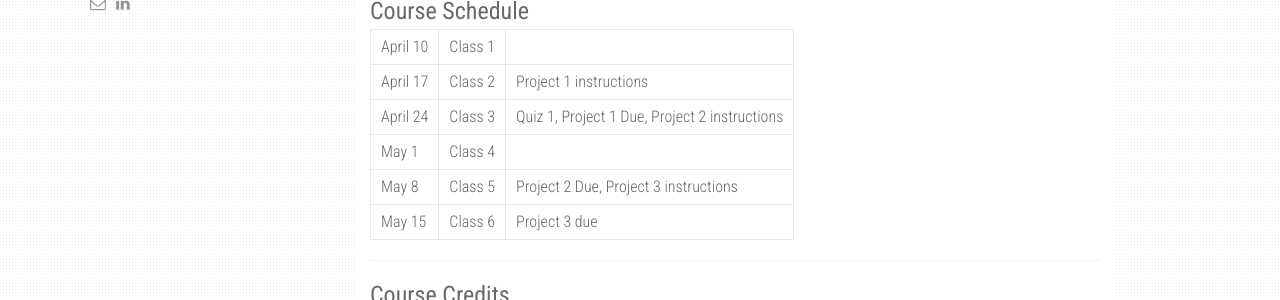
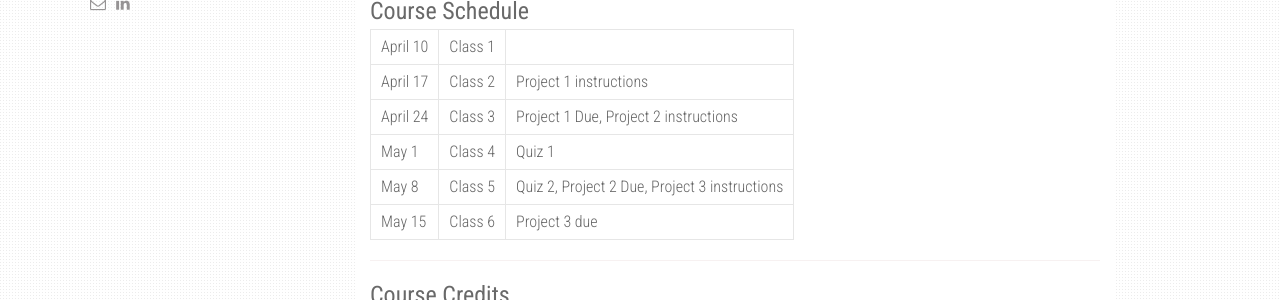
Before and after one commit to Julix91/COMP-2913, a Jekyll site: the page built from course_outline.md, in a window 1280 px wide and 900 px high. Shown: the part 428-728 px from the top of the window. Built offline with Jekyll 4.4.1, drawn with Linux system fonts in a browser that asks for light colours; nearby versions of some CDN libraries; our own code applies the rules of GitHub Pages for plain Markdown files.

Commit message:
Update for class 3

```diff
--- a/course_outline.md
+++ b/course_outline.md
@@ -10,9 +10,9 @@ Instructor led labs and exercises focus on how to structure and develop single-p
 
 | April 10 | Class 1 |                                                |
 | April 17 | Class 2 | Project 1 instructions                         |
-| April 24 | Class 3 | Quiz 1, Project 1 Due,  Project 2 instructions |
-| May 1    | Class 4 |                                                |
-| May 8    | Class 5 | Project 2 Due, Project 3 instructions          |
+| April 24 | Class 3 | Project 1 Due,  Project 2 instructions         |
+| May 1    | Class 4 | Quiz 1                                         |
+| May 8    | Class 5 | Quiz 2, Project 2 Due, Project 3 instructions  |
 | May 15   | Class 6 | Project 3 due                                  |
 
 ---
```
Also changed, not shown: _posts/2018-04-23-conditional-rendering.md (renamed from _upcoming-posts/2018-03-12-conditional-rendering.md, +1 -1 lines), _posts/2018-04-23-lists.md (renamed from _upcoming-posts/2018-03-12-lists.md, +1 -1 lines).
